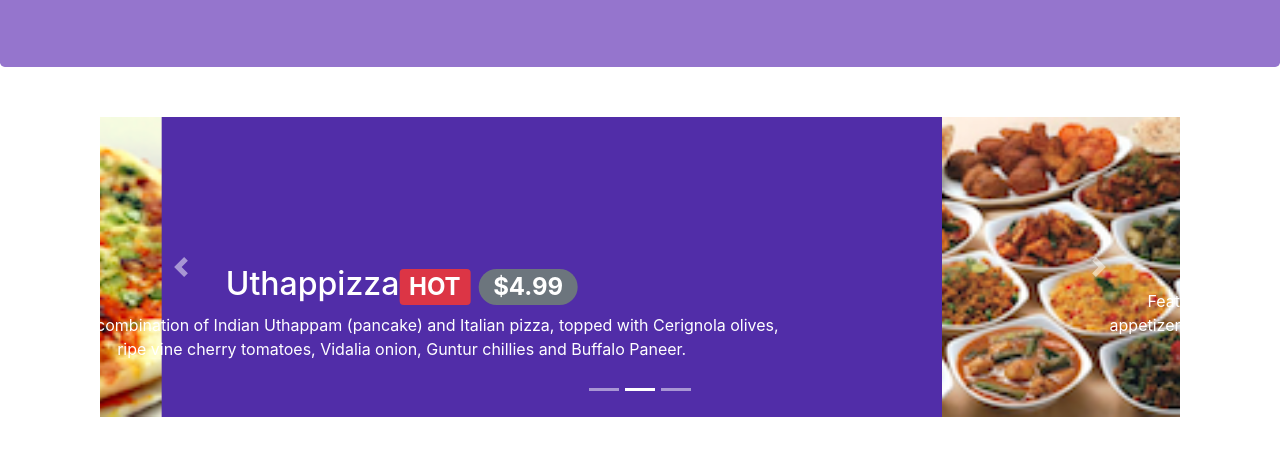
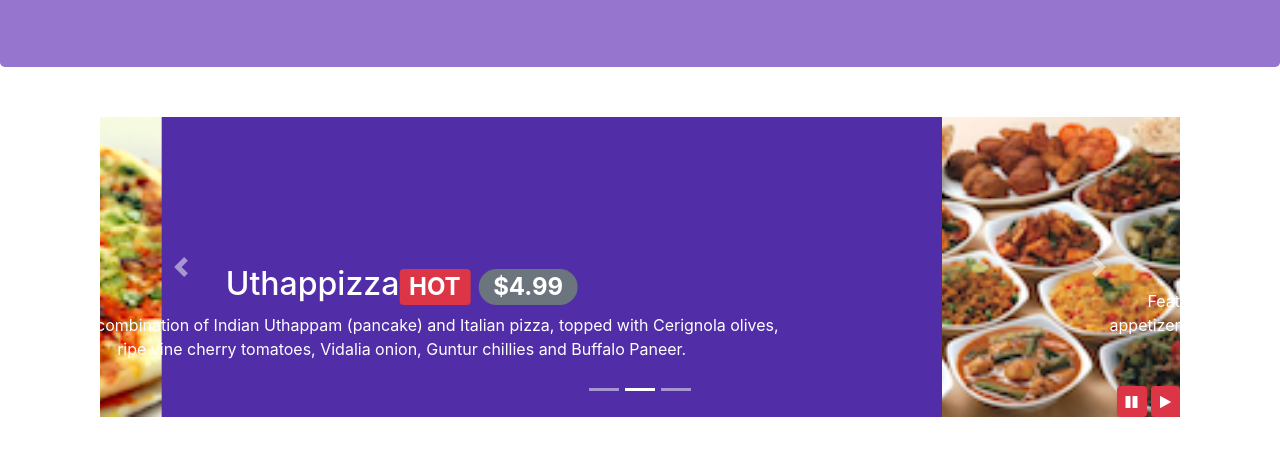
Before and after one commit to rohitkhosla786/BootstrapfromCoursera-, a website: page index.html in a window 1280 px wide. Shown: the part 339-800 px from the top of the page. Drawn offline with nearby package versions, Linux system fonts and the light colour scheme.

Commit message:
Bootstrap Jquery

```diff
--- a/css/styles.css
+++ b/css/styles.css
@@ -87,3 +87,9 @@ body {
     left: 0;
     min-height: 300px;
 }
+
+#carouselButton{
+    right: 0px;
+    position: absolute;
+    bottom: 0px;
+}
--- a/index.html
+++ b/index.html
@@ -160,6 +160,15 @@
     <a class="carousel-control-next" href="#mycarousel" role="button" data-slide="next">
     <span class="carousel-control-next-icon"></span>
     </a>
+    <div class="button-group" id="carouselButton">
+        <button class="btn btn-danger btn-sm" id="carousel-pause">
+            <span class="fa fa-pause"></span>
+        </button>
+
+        <button class="btn btn-danger btn-sm" id="carousel-play">
+            <span class="fa fa-play"></span>
+        </button>
+    </div>
 </div>
 </div>
 
@@ -325,6 +334,19 @@
             });
         </script>
 
+        <script>
+
+            $(document).ready(function() {
+                $('#mycarousel').carousel({interval:2000});
+                $('#carousel-pause').click(function() {
+                    $('#mycarousel').carousel('pause');
+                });
+                $('#carsouel-play').click(function() {
+                    $('#mycarousel').carousel('cycle');
+                });
+            });
+        </script>
+
 
 </body>
 
```
